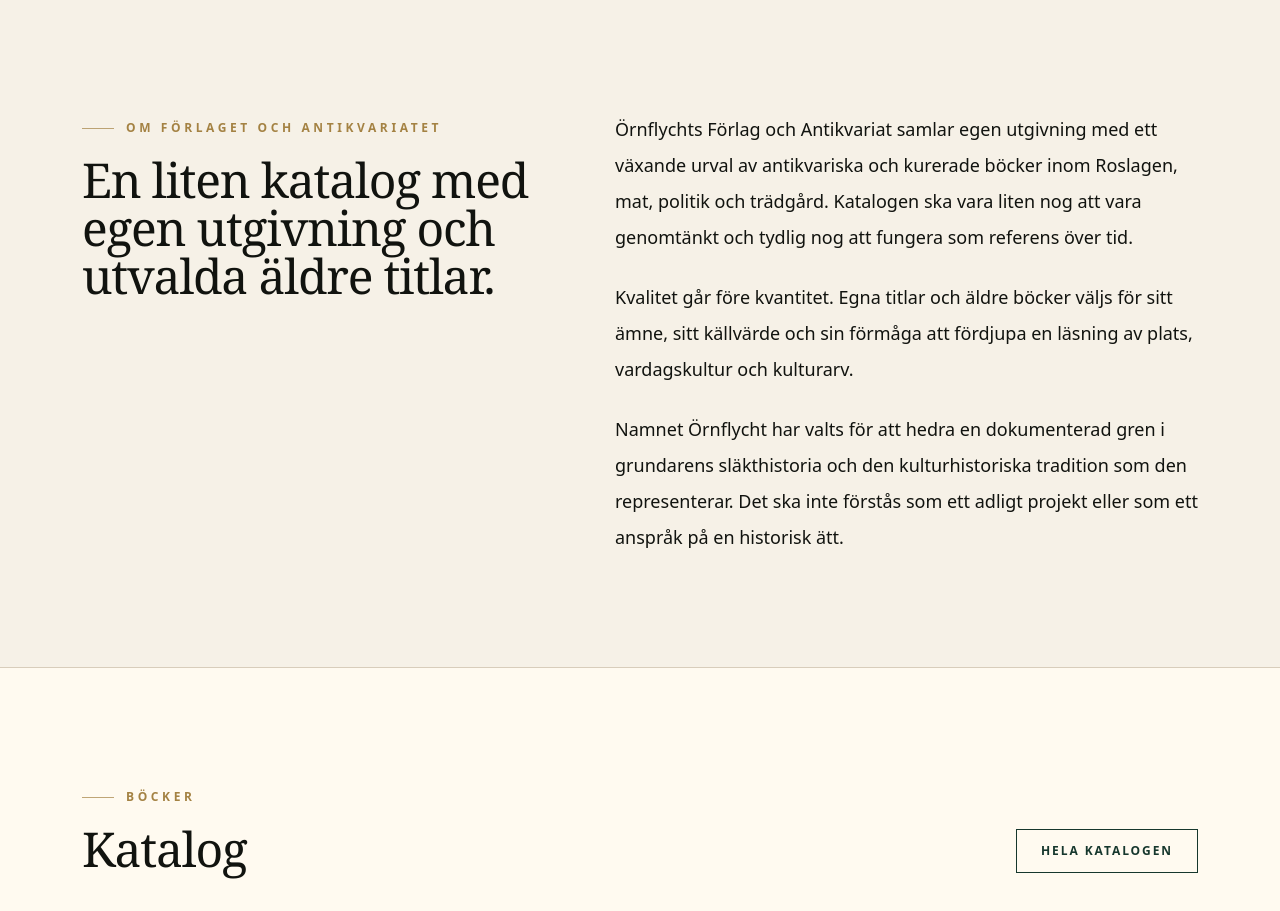
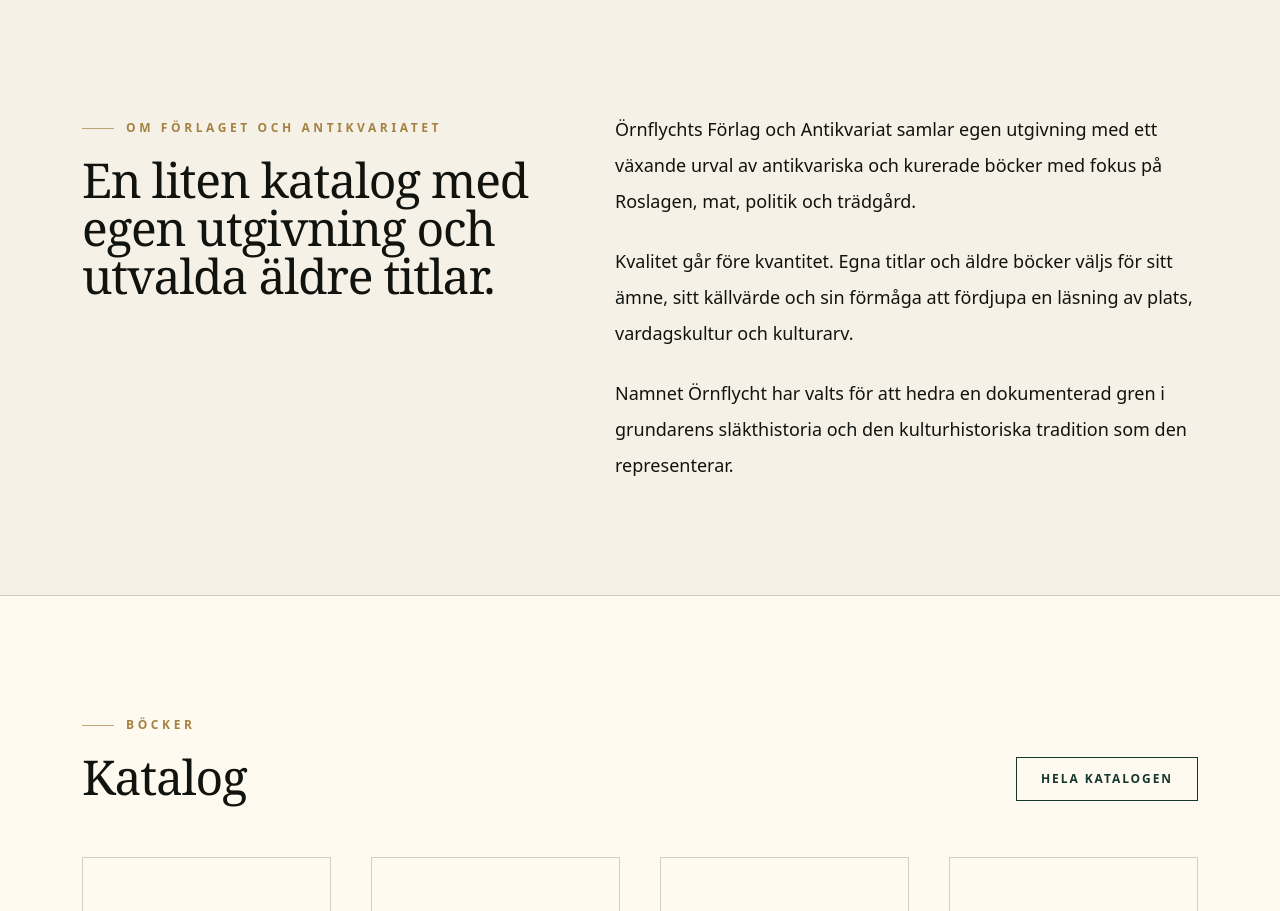
Before and after one commit to FredrikAnthony/ornflychts, a Next.js app: page / in a window 1280 px wide. Shown: the part 793-1704 px from the top of the page. Built offline with nearby package versions, Linux system fonts and the light colour scheme.

Commit message:
Update publisher description

```diff
--- a/app/page.tsx
+++ b/app/page.tsx
@@ -87,8 +87,7 @@
           <div className="space-y-6 text-lg leading-9 text-ink/76 dark:text-ivory/76">
             <p>
               Örnflychts Förlag och Antikvariat samlar egen utgivning med ett växande urval av antikvariska och
-              kurerade böcker inom Roslagen, mat, politik och trädgård.
-              Katalogen ska vara liten nog att vara genomtänkt och tydlig nog att fungera som referens över tid.
+              kurerade böcker med fokus på Roslagen, mat, politik och trädgård.
             </p>
             <p>
               Kvalitet går före kvantitet. Egna titlar och äldre böcker väljs för sitt ämne,
@@ -96,8 +95,7 @@
             </p>
             <p>
               Namnet Örnflycht har valts för att hedra en dokumenterad gren i grundarens släkthistoria och den
-              kulturhistoriska tradition som den representerar. Det ska inte förstås som ett adligt projekt eller som
-              ett anspråk på en historisk ätt.
+              kulturhistoriska tradition som den representerar.
             </p>
           </div>
         </div>
```
